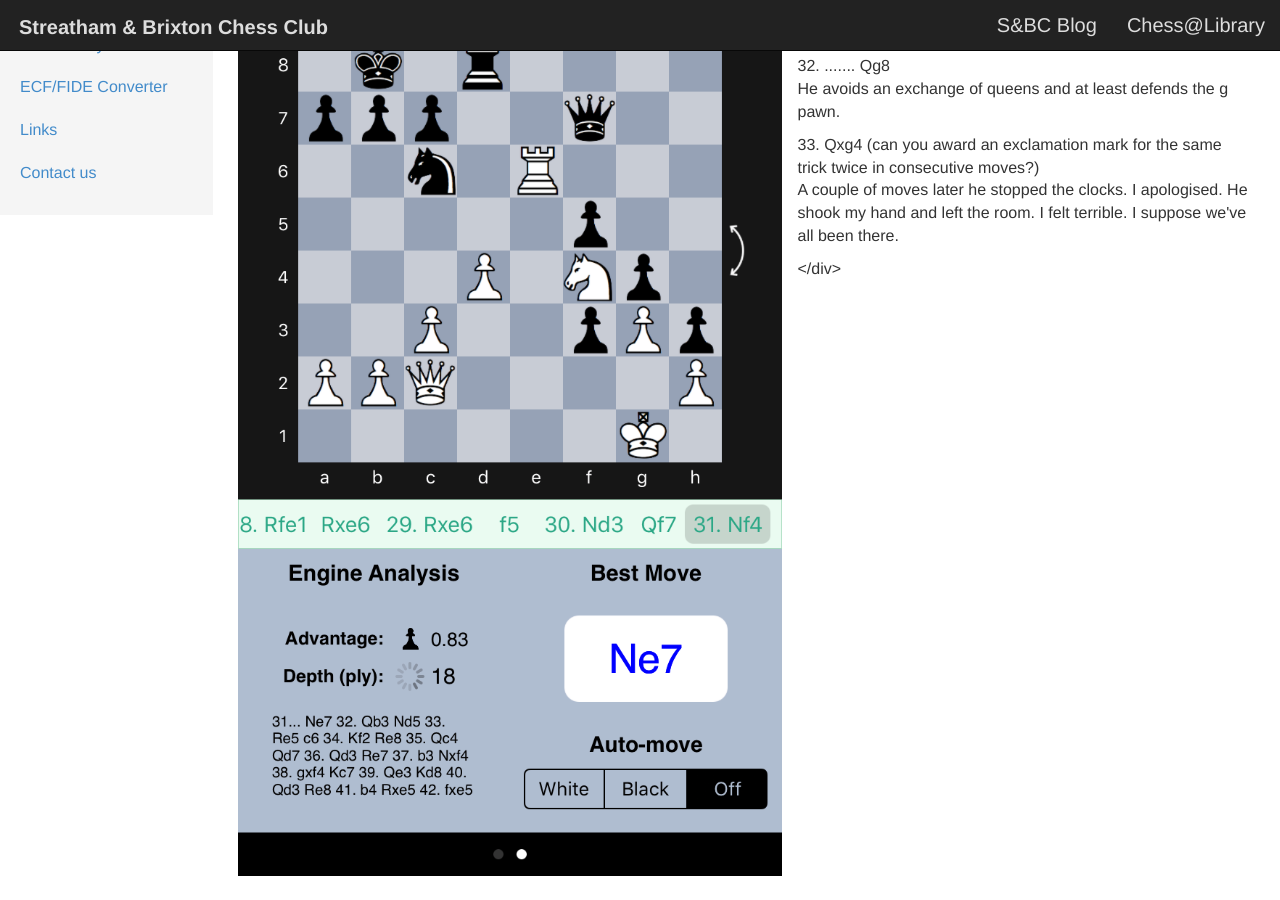
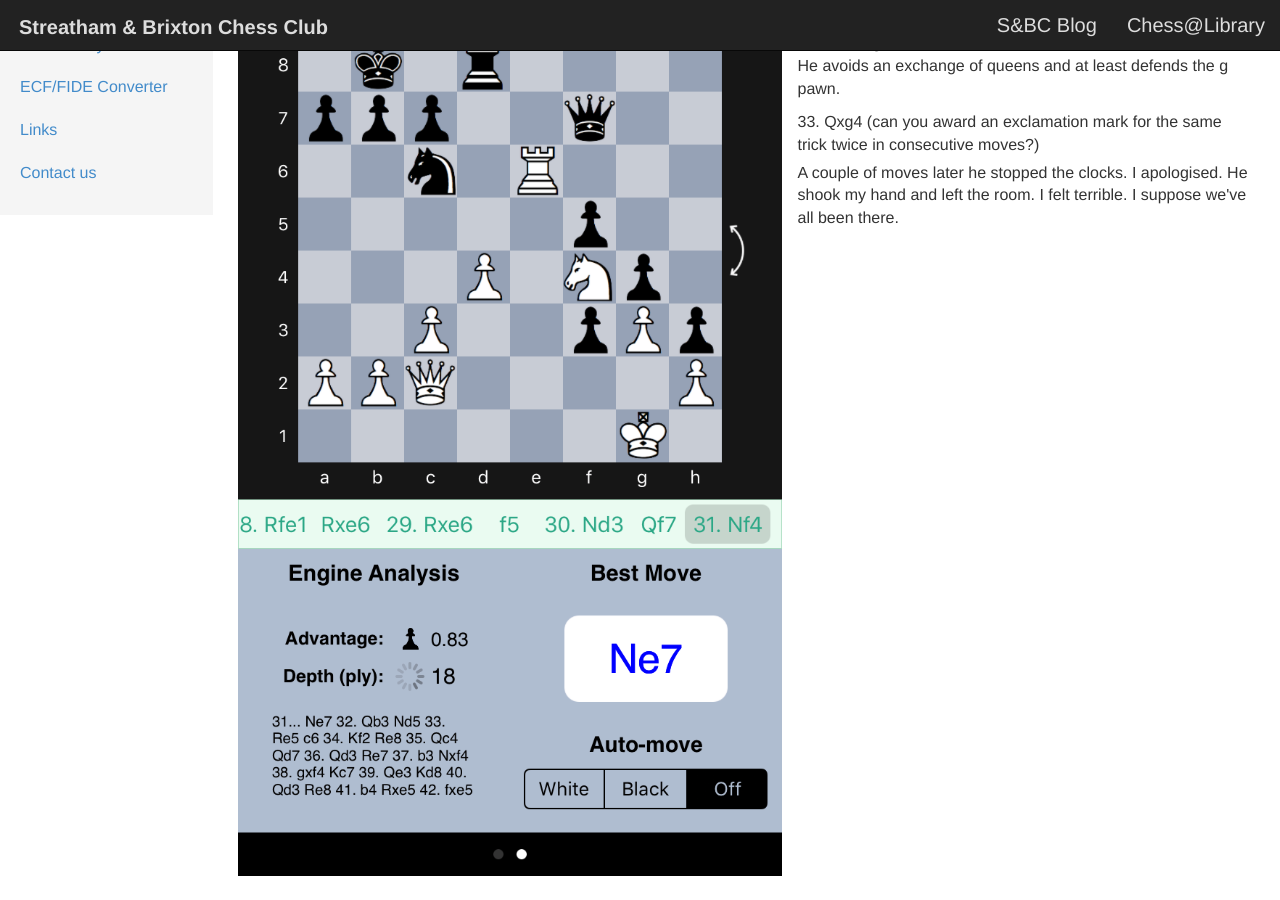
Before and after one commit to streathamchess/streathamchess.github.io, a Jekyll site: the page built from _posts/2017-11-27-musings.md, in a window 1280 px wide and 900 px high, scrolled down 412 px. Built offline with Jekyll 4.4.1, drawn with Linux system fonts in a browser that asks for light colours; nearby versions of some CDN libraries; comment, search, counter and statistics services are not loaded.

Commit message:
Update 2017-11-27-musings.md

```diff
--- a/_posts/2017-11-27-musings.md
+++ b/_posts/2017-11-27-musings.md
@@ -12,7 +12,7 @@
 
 {% include image.html url="/assets/photos/hylands-joslin.png" align="left" %}
 
-<divi style="margin: 5px 10px 5px 10px;">
+<div style="margin: 0px 10px 5px 10px;">
 
 <p>It would be great if he'd just play Re8, I thought.  He won't though. That's the sort of thing I'd do in his shoes.</p>
 
@@ -28,5 +28,5 @@
 
  33. Qxg4 (can you award an exclamation mark for the same trick twice in consecutive moves?)
 
+</div>
 <p>A couple of moves later he stopped the clocks.  I apologised.  He shook my hand and left the room.  I felt terrible.  I suppose we've all been there.</p>
-</div>
```
